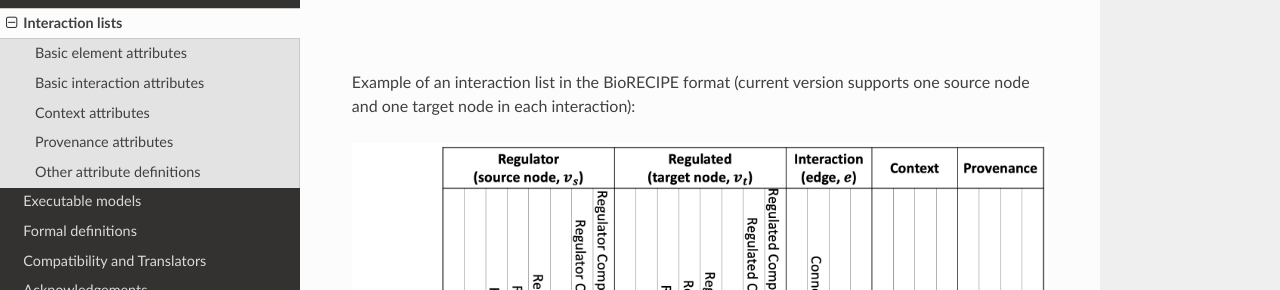
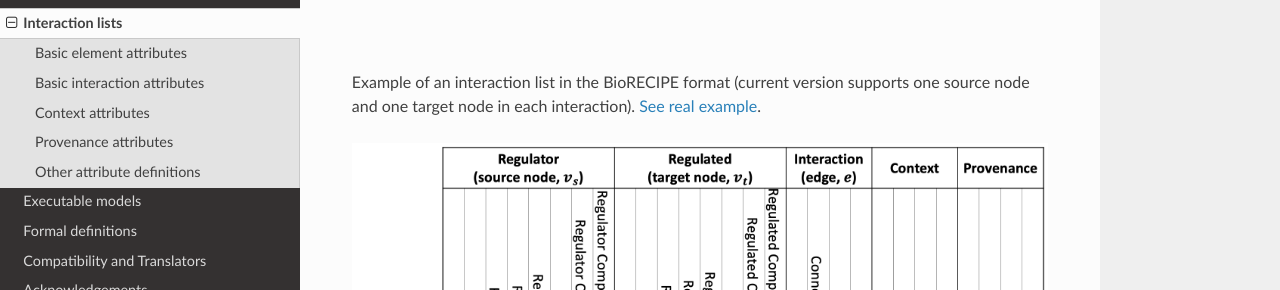
Before and after one commit to pitt-miskov-zivanov-lab/BioRECIPE, a Sphinx documentation site: the page built from docs/bio_interactions.rst, in a window 1280 px wide and 900 px high, scrolled down 584 px. Shown: the part 185-475 px from the top of the window. Built offline with Sphinx 7.4.7 and the Read the Docs theme 2.0.0, drawn with Linux system fonts in a browser that asks for light colours.

Commit message:
Update bio_interactions.rst

```diff
--- a/docs/bio_interactions.rst
+++ b/docs/bio_interactions.rst
@@ -13,7 +13,7 @@ An example biological interaction, represented as a directed signed edge between
 |
 |
 
-Example of an interaction list in the BioRECIPE format (current version supports one source node and one target node in each interaction):
+Example of an interaction list in the BioRECIPE format (current version supports one source node and one target node in each interaction). `See real example <https://github.com/pitt-miskov-zivanov-lab/BioRECIPE/blob/main/examples/lee/RAS_reading.xlsx>`_.
 
 .. figure:: figures/figure_BioRECIPE_ro_format.png
     :align: center
```
